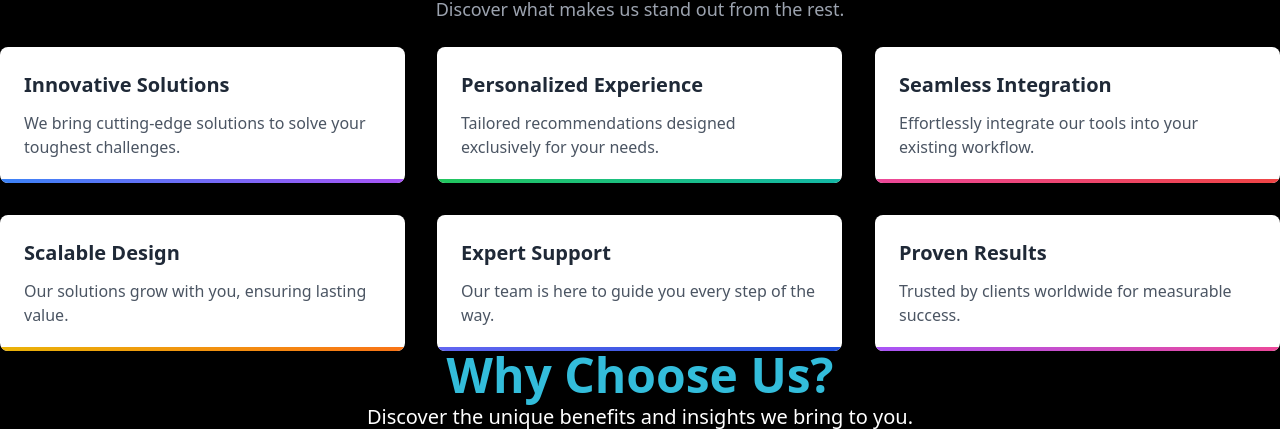
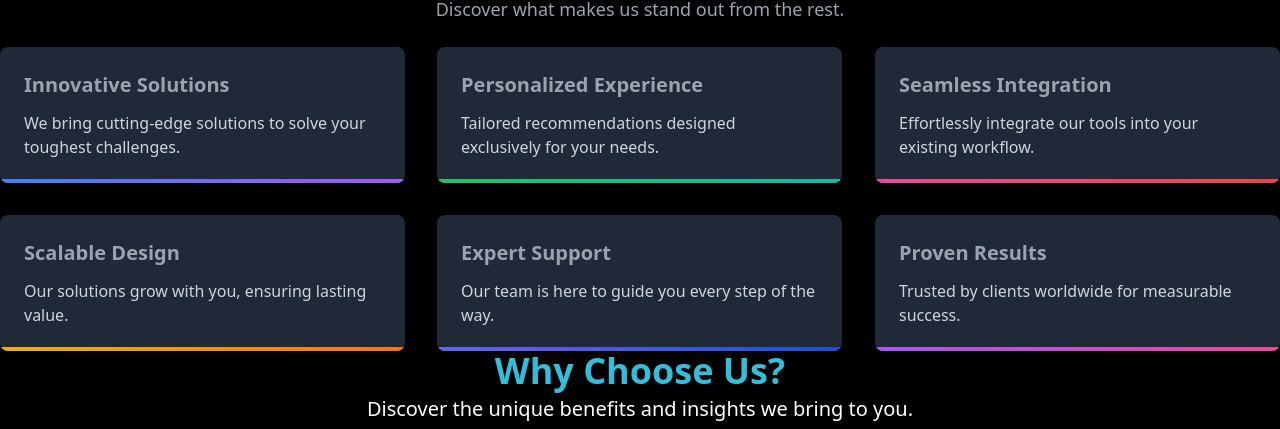
Before and after one commit to jamil908/b10-a-11-client-side-public, a React (Vite) app: page / in a window 1280 px wide. Shown: the part 523-952 px from the top of the page. Built offline with nearby package versions, Linux system fonts and the light colour scheme; no server answers.

Commit message:
change hieghlight section

```diff
--- a/src/page/allQuery/AllQuery.jsx
+++ b/src/page/allQuery/AllQuery.jsx
@@ -32,30 +32,67 @@ const AllQuery = () => {
          <Zoom>
          <div
   key={item._id}
-            className="card bg-white rounded-lg shadow-lg overflow-hidden hover:shadow-xl transition-shadow duration-300"
+  className="relative w-[20em] h-[28em] border-2 border-[rgba(75,30,133,0.5)] rounded-[1.5em] bg-gradient-to-br from-[rgba(75,30,133,1)] via-purple-700/80 to-[rgba(75,30,133,0.2)] text-white font-nunito p-[1.5em] flex justify-center items-start flex-col gap-[1em] backdrop-blur-[12px] hover:shadow-2xl hover:shadow-purple-500/30 transition-all duration-500 group/card hover:-translate-y-1 overflow-hidden"
 >
+  <div
+    className="absolute inset-0 bg-gradient-to-br from-purple-600/30 via-fuchsia-500/20 to-transparent opacity-0 group-hover/card:opacity-100 transition-opacity duration-500 rounded-[1.5em]"
+  ></div>
+  <div
+    className="absolute inset-0 bg-[radial-gradient(circle_at_50%_50%,rgba(120,50,190,0.1),transparent_60%)] group-hover/card:animate-pulse"
+  ></div>
+
+  <div className="absolute top-4 right-4 flex gap-2">
+    <div className="w-2 h-2 rounded-full bg-purple-300/50"></div>
+    <div className="w-2 h-2 rounded-full bg-purple-300/30"></div>
+    <div className="w-2 h-2 rounded-full bg-purple-300/10"></div>
+  </div>
+
+  <div className="relative  transition-transform duration-300 group-hover/card:translate-y-[-2px] space-y-3 flex-grow-0">
     <img
       src={item.productImage || "https://via.placeholder.com/300"}
       alt={item.productName}
-              className="w-full h-48 object-cover"
+      className="w-full h-48 object-cover p-3 mr-3 rounded-[1.2em] "
     />
-            <div className="p-4">
-              <h3 className="text-xl font-semibold text-gray-800 truncate">
+    <h3 className="text-[1.5em] font-bold bg-gradient-to-r from-white via-purple-100 to-purple-200 bg-clip-text text-transparent">
       {item.productName}
     </h3>
-              <p className="text-gray-600 mt-2 truncate">{item.queryTitle}</p>
-              <p className="text-gray-700 font-medium mt-2">
+    <p className="text-[0.9em] text-purple-100/90 leading-relaxed font-light truncate">
+      {item.queryTitle}
+    </p>
+    <p className="text-gray-400 font-medium mt-2">
       Recommendations: {item.recommendationCount}
     </p>
-              <div className="mt-4">
+  </div>
+
+  <div className="mt-4 w-full">
     <Link to={`/queryDetails/${item._id}`}>
-                  <button className="btn w-full bg-blue-500 text-white px-4 py-2 rounded-md hover:bg-blue-600 transition-colors duration-300">
-                    View Details
+      <button className="relative h-fit w-full px-[1.4em] py-[0.7em] mt-2 border-[1px] border-purple-300/30 rounded-full flex justify-center items-center gap-[0.7em] overflow-hidden group/btn hover:border-purple-300/50 hover:shadow-lg hover:shadow-purple-500/20 active:scale-95 transition-all duration-300 backdrop-blur-[12px] bg-purple-500/10">
+        <div
+          className="absolute inset-0 bg-gradient-to-r from-purple-600/40 via-fuchsia-500/40 to-purple-600/40 translate-x-[-100%] group-hover/btn:translate-x-[100%] transition-transform duration-700"
+        ></div>
+        <p className="relative z-10 font-medium tracking-wide">View Details</p>
+        <svg
+          xmlns="http://www.w3.org/2000/svg"
+          fill="none"
+          viewBox="0 0 24 24"
+          stroke-width="2"
+          stroke="currentColor"
+          className="relative z-10 w-5 h-5 group-hover/btn:translate-x-[10%] transition-transform duration-300"
+        >
+          <path
+            stroke-linecap="round"
+            stroke-linejoin="round"
+            d="M13.5 4.5 21 12m0 0-7.5 7.5M21 12H3"
+          ></path>
+        </svg>
       </button>
     </Link>
   </div>
+
+  <div className="absolute bottom-4 left-4 w-8 h-8 rounded-full bg-gradient-to-br from-purple-400/20 to-transparent blur-sm group-hover/card:animate-pulse"></div>
 </div>
-          </div>
+
+
          </Zoom>
         ))}
       </div>
--- a/src/page/extra/ExtraSection.jsx
+++ b/src/page/extra/ExtraSection.jsx
@@ -6,7 +6,7 @@ const ExtraSection = () => {
     <div className="  text-white ">
       <Fade cascade>
         <div className="text-center mb-4">
-          <h2 className="text-3xl md:text-5xl font-bold mb-1">Why Choose Us?</h2>
+          <h2 className="text-3xl md:text-4xl font-bold mb-1">Why Choose Us?</h2>
           <p className="text-lg md:text-xl">
             Discover the unique benefits and insights we bring to you.
           </p>
--- a/src/page/home/HilightSection.jsx
+++ b/src/page/home/HilightSection.jsx
@@ -14,10 +14,10 @@ const HighlightSection = () => {
       </Zoom>
       <div className="grid grid-cols-1 md:grid-cols-2 lg:grid-cols-3 gap-8">
         <Zoom>
-          <div className="relative bg-white shadow-lg rounded-lg overflow-hidden transform transition-transform hover:scale-105 hover:shadow-xl">
+          <div className="relative bg-gray-800 shadow-lg rounded-lg overflow-hidden transform transition-transform hover:scale-105 hover:shadow-xl">
             <div className="p-6">
-              <h3 className="text-xl font-bold text-gray-800 mb-3">Innovative Solutions</h3>
-              <p className="text-gray-600">
+              <h3 className="text-xl font-bold text-gray-400 mb-3">Innovative Solutions</h3>
+              <p className="text-gray-300">
                 We bring cutting-edge solutions to solve your toughest challenges.
               </p>
             </div>
@@ -25,10 +25,10 @@ const HighlightSection = () => {
           </div>
         </Zoom>
         <Zoom delay={100}>
-          <div className="relative bg-white shadow-lg rounded-lg overflow-hidden transform transition-transform hover:scale-105 hover:shadow-xl">
+          <div className="relative bg-gray-800 shadow-lg rounded-lg overflow-hidden transform transition-transform hover:scale-105 hover:shadow-xl">
             <div className="p-6">
-              <h3 className="text-xl font-bold text-gray-800 mb-3">Personalized Experience</h3>
-              <p className="text-gray-600">
+              <h3 className="text-xl font-bold text-gray-400 mb-3">Personalized Experience</h3>
+              <p className="text-gray-300">
                 Tailored recommendations designed exclusively for your needs.
               </p>
             </div>
@@ -36,10 +36,10 @@ const HighlightSection = () => {
           </div>
         </Zoom>
         <Zoom delay={200}>
-          <div className="relative bg-white shadow-lg rounded-lg overflow-hidden transform transition-transform hover:scale-105 hover:shadow-xl">
+          <div className="relative bg-gray-800 shadow-lg rounded-lg overflow-hidden transform transition-transform hover:scale-105 hover:shadow-xl">
             <div className="p-6">
-              <h3 className="text-xl font-bold text-gray-800 mb-3">Seamless Integration</h3>
-              <p className="text-gray-600">
+              <h3 className="text-xl font-bold text-gray-400 mb-3">Seamless Integration</h3>
+              <p className="text-gray-300">
                 Effortlessly integrate our tools into your existing workflow.
               </p>
             </div>
@@ -47,10 +47,10 @@ const HighlightSection = () => {
           </div>
         </Zoom>
         <Zoom delay={300}>
-          <div className="relative bg-white shadow-lg rounded-lg overflow-hidden transform transition-transform hover:scale-105 hover:shadow-xl">
+          <div className="relative bg-gray-800 shadow-lg rounded-lg overflow-hidden transform transition-transform hover:scale-105 hover:shadow-xl">
             <div className="p-6">
-              <h3 className="text-xl font-bold text-gray-800 mb-3">Scalable Design</h3>
-              <p className="text-gray-600">
+              <h3 className="text-xl font-bold text-gray-400 mb-3">Scalable Design</h3>
+              <p className="text-gray-300">
                 Our solutions grow with you, ensuring lasting value.
               </p>
             </div>
@@ -58,10 +58,10 @@ const HighlightSection = () => {
           </div>
         </Zoom>
         <Zoom delay={400}>
-          <div className="relative bg-white shadow-lg rounded-lg overflow-hidden transform transition-transform hover:scale-105 hover:shadow-xl">
+          <div className="relative bg-gray-800 shadow-lg rounded-lg overflow-hidden transform transition-transform hover:scale-105 hover:shadow-xl">
             <div className="p-6">
-              <h3 className="text-xl font-bold text-gray-800 mb-3">Expert Support</h3>
-              <p className="text-gray-600">
+              <h3 className="text-xl font-bold text-gray-400 mb-3">Expert Support</h3>
+              <p className="text-gray-300">
                 Our team is here to guide you every step of the way.
               </p>
             </div>
@@ -69,10 +69,10 @@ const HighlightSection = () => {
           </div>
         </Zoom>
         <Zoom delay={500}>
-          <div className="relative bg-white shadow-lg rounded-lg overflow-hidden transform transition-transform hover:scale-105 hover:shadow-xl">
+          <div className="relative bg-gray-800 shadow-lg rounded-lg overflow-hidden transform transition-transform hover:scale-105 hover:shadow-xl">
             <div className="p-6">
-              <h3 className="text-xl font-bold text-gray-800 mb-3">Proven Results</h3>
-              <p className="text-gray-600">
+              <h3 className="text-xl font-bold text-gray-400 mb-3">Proven Results</h3>
+              <p className="text-gray-300">
                 Trusted by clients worldwide for measurable success.
               </p>
             </div>
--- a/src/page/home/Offer.jsx
+++ b/src/page/home/Offer.jsx
@@ -55,13 +55,13 @@ const Offer = () => {
         </div>
 
         {/* Promotional Banner */}
-        <div className="bg-gradient-to-r from-blue-500 to-blue-700 text-white py-12 rounded-lg text-center">
+        <div className=" text-white py-12 rounded-lg text-center">
           <h3 className="text-2xl font-bold mb-4">Exclusive Promotion</h3>
           <p className="text-lg mb-6">
             Unlock special deals and early access to our new collections by
             joining our community today.
           </p>
-          <button className="px-8 py-3 bg-white text-blue-700 font-semibold rounded-md hover:bg-gray-100 transition-all duration-300">
+          <button className="px-5 py-2 border-2 border-sky-400 text-white font-semibold rounded-lg shadow-md transition-all duration-300 hover:bg-blue-700 hover:scale-105 hover:shadow-blue-500/50">
             Join Now
           </button>
         </div>
--- a/src/page/home/Promote.jsx
+++ b/src/page/home/Promote.jsx
@@ -10,7 +10,7 @@ const Promote = () => {
       <section className="  mx-auto ">
         <Fade triggerOnce>
           <div className="  rounded-lg p-6">
-            <h2 className="text-3xl font-bold text-center text-blue-600 mb-6">
+            <h2 className="text-3xl font-bold text-center  mb-6">
               Contact Us
             </h2>
             <p className="text-center text-gray-200 mb-6">
```
Lines whose indentation alone changed are shown as unchanged.
